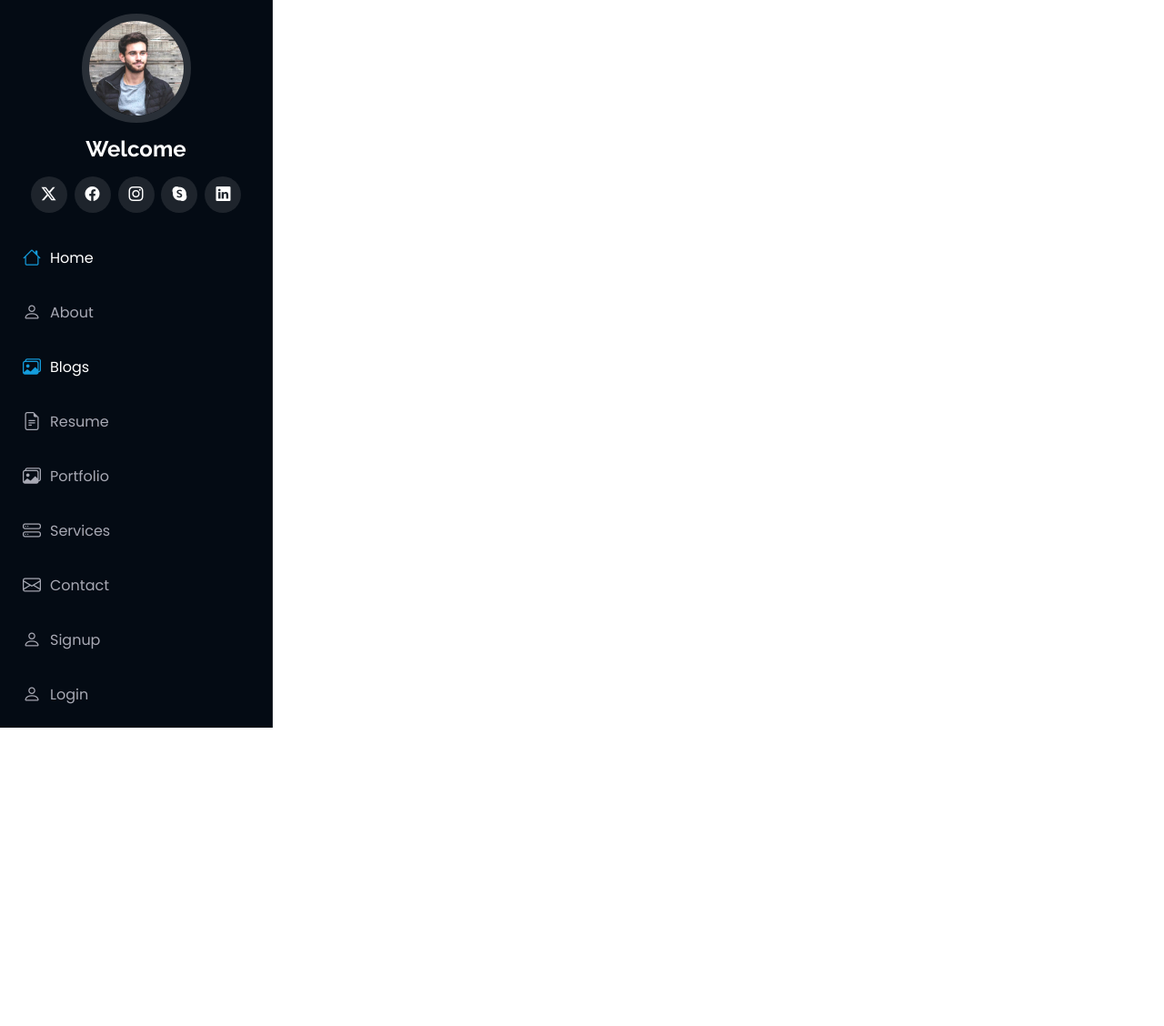
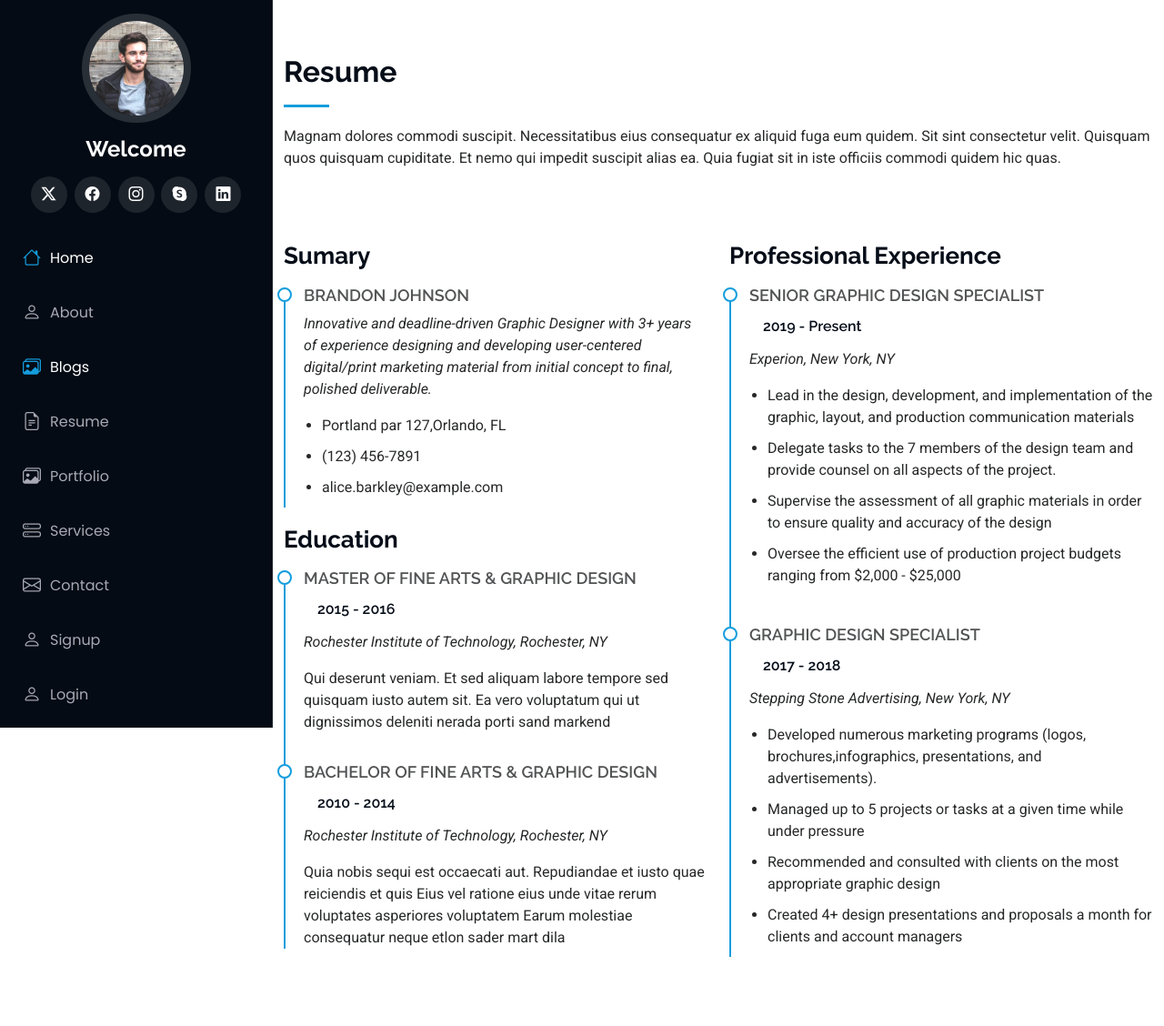
Before and after one commit to Mudit1995/DjangoPortfolio, a Django app: page /resume in a window 1280 px wide. Shown: the whole page at 91% size. Before the commit the page ends 800 px from the top, so only its background shows below. Run offline with Django 5.2, Linux system fonts and the light colour scheme; some libraries are stand-ins or nearby versions.

Commit message:
resume_section_updated

```diff
--- a/template/resume.html
+++ b/template/resume.html
@@ -8,3 +8,84 @@
 {% block stylecss %}
 <link rel="stylesheet" href="https://cdnjs.cloudflare.com/ajax/libs/font-awesome/6.6.0/css/all.min.css" integrity="sha512-Kc323vGBEqzTmouAECnVceyQqyqdsSiqLQISBL29aUW4U/M7pSPA/gEUZQqv1cwx4OnYxTxve5UMg5GT6L4JJg==" crossorigin="anonymous" referrerpolicy="no-referrer" />
 {% endblock stylecss %}
+
+
+{% block body %}
+
+<section id="resume" class="resume section">
+
+    <!-- Section Title -->
+    <div class="container section-title" data-aos="fade-up">
+      <h2>Resume</h2>
+      <p>Magnam dolores commodi suscipit. Necessitatibus eius consequatur ex aliquid fuga eum quidem. Sit sint consectetur velit. Quisquam quos quisquam cupiditate. Et nemo qui impedit suscipit alias ea. Quia fugiat sit in iste officiis commodi quidem hic quas.</p>
+    </div><!-- End Section Title -->
+
+    <div class="container">
+
+      <div class="row">
+
+        <div class="col-lg-6" data-aos="fade-up" data-aos-delay="100">
+          <h3 class="resume-title">Sumary</h3>
+
+          <div class="resume-item pb-0">
+            <h4>Brandon Johnson</h4>
+            <p><em>Innovative and deadline-driven Graphic Designer with 3+ years of experience designing and developing user-centered digital/print marketing material from initial concept to final, polished deliverable.</em></p>
+            <ul>
+              <li>Portland par 127,Orlando, FL</li>
+              <li>(123) 456-7891</li>
+              <li>alice.barkley@example.com</li>
+            </ul>
+          </div><!-- Edn Resume Item -->
+
+          <h3 class="resume-title">Education</h3>
+          <div class="resume-item">
+            <h4>Master of Fine Arts &amp; Graphic Design</h4>
+            <h5>2015 - 2016</h5>
+            <p><em>Rochester Institute of Technology, Rochester, NY</em></p>
+            <p>Qui deserunt veniam. Et sed aliquam labore tempore sed quisquam iusto autem sit. Ea vero voluptatum qui ut dignissimos deleniti nerada porti sand markend</p>
+          </div><!-- Edn Resume Item -->
+
+          <div class="resume-item">
+            <h4>Bachelor of Fine Arts &amp; Graphic Design</h4>
+            <h5>2010 - 2014</h5>
+            <p><em>Rochester Institute of Technology, Rochester, NY</em></p>
+            <p>Quia nobis sequi est occaecati aut. Repudiandae et iusto quae reiciendis et quis Eius vel ratione eius unde vitae rerum voluptates asperiores voluptatem Earum molestiae consequatur neque etlon sader mart dila</p>
+          </div><!-- Edn Resume Item -->
+
+        </div>
+
+        <div class="col-lg-6" data-aos="fade-up" data-aos-delay="200">
+          <h3 class="resume-title">Professional Experience</h3>
+          <div class="resume-item">
+            <h4>Senior graphic design specialist</h4>
+            <h5>2019 - Present</h5>
+            <p><em>Experion, New York, NY </em></p>
+            <ul>
+              <li>Lead in the design, development, and implementation of the graphic, layout, and production communication materials</li>
+              <li>Delegate tasks to the 7 members of the design team and provide counsel on all aspects of the project. </li>
+              <li>Supervise the assessment of all graphic materials in order to ensure quality and accuracy of the design</li>
+              <li>Oversee the efficient use of production project budgets ranging from $2,000 - $25,000</li>
+            </ul>
+          </div><!-- Edn Resume Item -->
+
+          <div class="resume-item">
+            <h4>Graphic design specialist</h4>
+            <h5>2017 - 2018</h5>
+            <p><em>Stepping Stone Advertising, New York, NY</em></p>
+            <ul>
+              <li>Developed numerous marketing programs (logos, brochures,infographics, presentations, and advertisements).</li>
+              <li>Managed up to 5 projects or tasks at a given time while under pressure</li>
+              <li>Recommended and consulted with clients on the most appropriate graphic design</li>
+              <li>Created 4+ design presentations and proposals a month for clients and account managers</li>
+            </ul>
+          </div><!-- Edn Resume Item -->
+
+        </div>
+
+      </div>
+
+    </div>
+
+  </section><!-- /Resume Section -->
+
+{% endblock body%}
```
